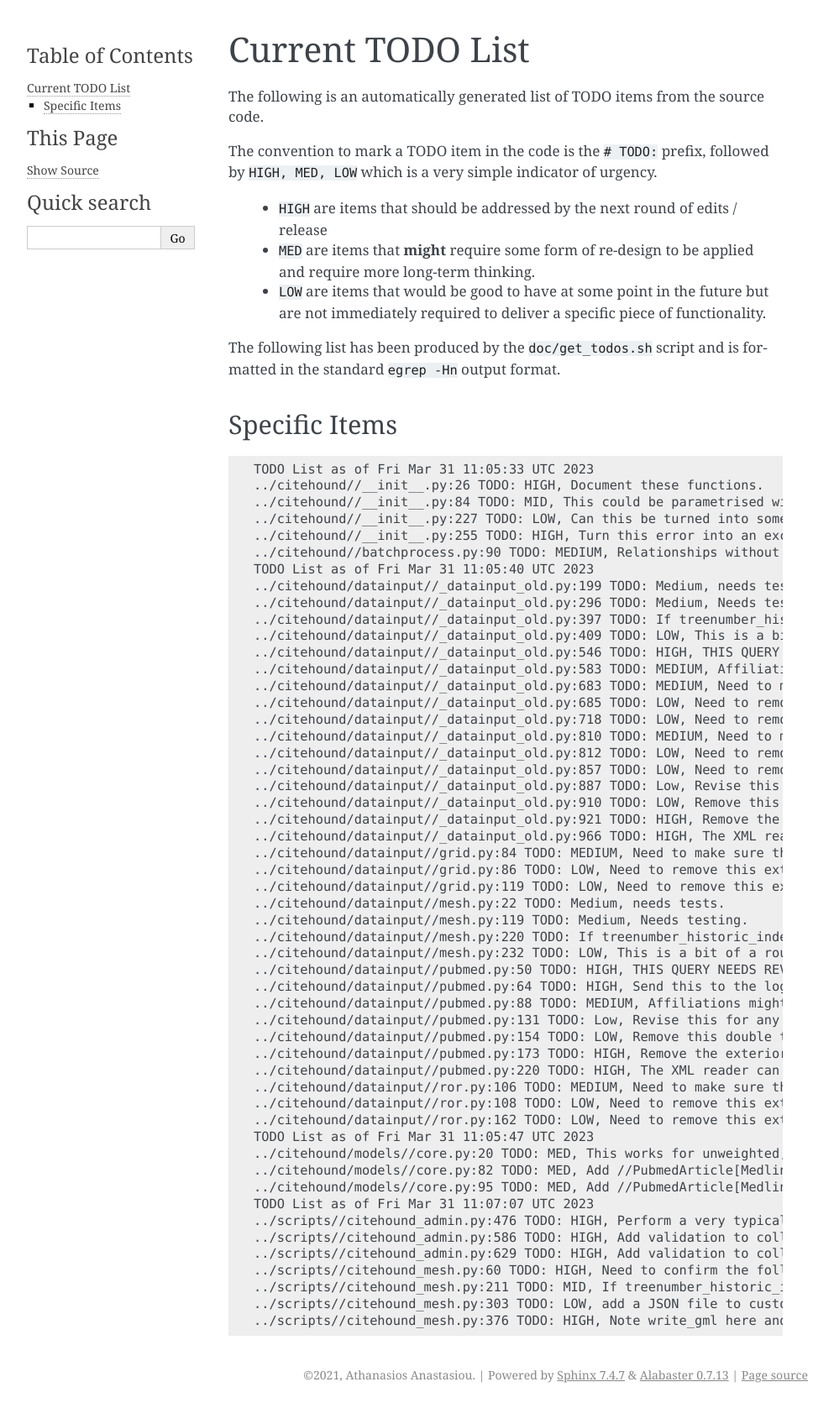
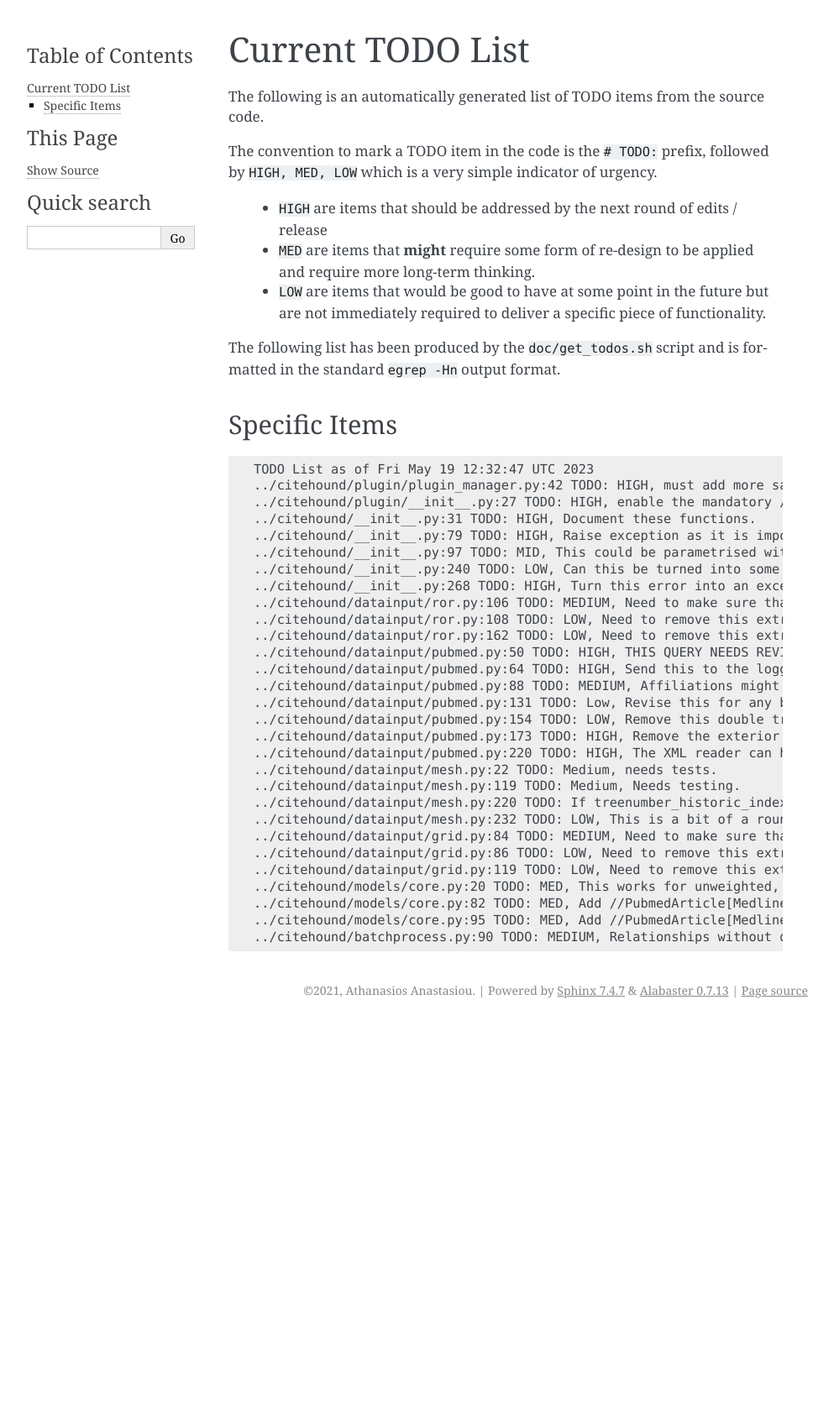
Before and after one commit to aanastasiou/citehound, a Sphinx documentation site: the page built from doc/source/current_todos.rst, in a window 1280 px wide. Shown: the whole page at 84% size, without its empty margins (148-1141 px from the left). Built offline with Sphinx 7.4.7, drawn with Linux system fonts in a browser that asks for light colours; after the commit the page ends 1219 px from its top, so only the background shows below that.

Commit message:
Updated todos from source

```diff
--- a/doc/source/todo_list.txt
+++ b/doc/source/todo_list.txt
@@ -1,52 +1,29 @@
-TODO List as of Fri Mar 31 11:05:33 UTC 2023
-../citehound//__init__.py:26 TODO: HIGH, Document these functions.
-../citehound//__init__.py:84 TODO: MID, This could be parametrised with an abstract class to count specific objects.
-../citehound//__init__.py:227 TODO: LOW, Can this be turned into some kind of map?
-../citehound//__init__.py:255 TODO: HIGH, Turn this error into an exception
-../citehound//batchprocess.py:90 TODO: MEDIUM, Relationships without data would lack a self._rel_data. But establishing it here would require an if on every "apply". So better split this into two classes
-TODO List as of Fri Mar 31 11:05:40 UTC 2023
-../citehound/datainput//_datainput_old.py:199 TODO: Medium, needs tests.
-../citehound/datainput//_datainput_old.py:296 TODO: Medium, Needs testing.
-../citehound/datainput//_datainput_old.py:397 TODO: If treenumber_historic_index is not just one for a given code, then this should be an error condition
-../citehound/datainput//_datainput_old.py:409 TODO: LOW, This is a bit of a roundabout way of saving something that was a dictionary as a list only to immediatelly read it back and re-create the dictionary. Revise.
-../citehound/datainput//_datainput_old.py:546 TODO: HIGH, THIS QUERY NEEDS REVISION and to become parametrisable by the user
-../citehound/datainput//_datainput_old.py:583 TODO: MEDIUM, Affiliations might be more than one (?)
-../citehound/datainput//_datainput_old.py:683 TODO: MEDIUM, Need to make sure that obsolete and redirected entries are handled appropriately.
-../citehound/datainput//_datainput_old.py:685 TODO: LOW, Need to remove this extra try, catch which deals with this issue https://github.com/neo4j-contrib/neomodel/issues/303
-../citehound/datainput//_datainput_old.py:718 TODO: LOW, Need to remove this extra try, catch which deals with this issue https://github.com/neo4j-contrib/neomodel/issues/303
-../citehound/datainput//_datainput_old.py:810 TODO: MEDIUM, Need to make sure that obsolete and redirected entries are handled appropriately.
-../citehound/datainput//_datainput_old.py:812 TODO: LOW, Need to remove this extra try, catch which deals with this issue https://github.com/neo4j-contrib/neomodel/issues/303
-../citehound/datainput//_datainput_old.py:857 TODO: LOW, Need to remove this extra try, catch which deals with this issue https://github.com/neo4j-contrib/neomodel/issues/303
-../citehound/datainput//_datainput_old.py:887 TODO: Low, Revise this for any better alternatives
-../citehound/datainput//_datainput_old.py:910 TODO: LOW, Remove this double try once the problems with neomodel are fixed
-../citehound/datainput//_datainput_old.py:921 TODO: HIGH, Remove the exterior list from the interior x["Affiliation"] once the code has been updated
-../citehound/datainput//_datainput_old.py:966 TODO: HIGH, The XML reader can have an internal "skip" step to be moving automatically to the next item if an item does not satisfy an internal criterion as it happens with the pubmed filters here.
-../citehound/datainput//grid.py:84 TODO: MEDIUM, Need to make sure that obsolete and redirected entries are handled appropriately.
-../citehound/datainput//grid.py:86 TODO: LOW, Need to remove this extra try, catch which deals with this issue https://github.com/neo4j-contrib/neomodel/issues/303
-../citehound/datainput//grid.py:119 TODO: LOW, Need to remove this extra try, catch which deals with this issue https://github.com/neo4j-contrib/neomodel/issues/303
-../citehound/datainput//mesh.py:22 TODO: Medium, needs tests.
-../citehound/datainput//mesh.py:119 TODO: Medium, Needs testing.
-../citehound/datainput//mesh.py:220 TODO: If treenumber_historic_index is not just one for a given code, then this should be an error condition
-../citehound/datainput//mesh.py:232 TODO: LOW, This is a bit of a roundabout way of saving something that was a dictionary as a list only to immediatelly read it back and re-create the dictionary. Revise.
-../citehound/datainput//pubmed.py:50 TODO: HIGH, THIS QUERY NEEDS REVISION and to become parametrisable by the user
-../citehound/datainput//pubmed.py:64 TODO: HIGH, Send this to the logging stream
-../citehound/datainput//pubmed.py:88 TODO: MEDIUM, Affiliations might be more than one (?)
-../citehound/datainput//pubmed.py:131 TODO: Low, Revise this for any better alternatives
-../citehound/datainput//pubmed.py:154 TODO: LOW, Remove this double try once the problems with neomodel are fixed
-../citehound/datainput//pubmed.py:173 TODO: HIGH, Remove the exterior list from the interior x["Affiliation"] once the code has been updated
-../citehound/datainput//pubmed.py:220 TODO: HIGH, The XML reader can have an internal "skip" step to be moving automatically to the next item if an item does not satisfy an internal criterion as it happens with the pubmed filters here.
-../citehound/datainput//ror.py:106 TODO: MEDIUM, Need to make sure that obsolete and redirected entries are handled appropriately.
-../citehound/datainput//ror.py:108 TODO: LOW, Need to remove this extra try, catch which deals with this issue https://github.com/neo4j-contrib/neomodel/issues/303
-../citehound/datainput//ror.py:162 TODO: LOW, Need to remove this extra try, catch which deals with this issue https://github.com/neo4j-contrib/neomodel/issues/303
-TODO List as of Fri Mar 31 11:05:47 UTC 2023
-../citehound/models//core.py:20 TODO: MED, This works for unweighted, propertyless edges that denote a simple association. But to denote that this edge is part of a graph, we need more information associated with this edge. If the edge model cannot be extended, this field should be turned into a JSON field with a given format.
-../citehound/models//core.py:82 TODO: MED, Add //PubmedArticle[MedlineCitation/Article/AuthorList/Author[Identifier[@Source="ORCID"]]
-../citehound/models//core.py:95 TODO: MED, Add //PubmedArticle[MedlineCitation/Article/AuthorList/Author[Identifier[@Source="ORCID"]]/AffiliationInfo/Identifier[@Source="GRID"]]
-TODO List as of Fri Mar 31 11:07:07 UTC 2023
-../scripts//citehound_admin.py:476 TODO: HIGH, Perform a very typical validation for [A-Z_][A-Z_]* pattern on collection_name
-../scripts//citehound_admin.py:586 TODO: HIGH, Add validation to collection_name here for [A-Z_][A-Z_]*
-../scripts//citehound_admin.py:629 TODO: HIGH, Add validation to collection_name here for [A-Z_][A-Z_]*
-../scripts//citehound_mesh.py:60 TODO: HIGH, Need to confirm the following note (there is a script about it already).
-../scripts//citehound_mesh.py:211 TODO: MID, If treenumber_historic_index is not just one for a given code, then this should be an error condition
-../scripts//citehound_mesh.py:303 TODO: LOW, add a JSON file to customise the appearance of the network (node_colour, edge_colour, thinckness, etc)
-../scripts//citehound_mesh.py:376 TODO: HIGH, Note write_gml here and adjust once this is addressed: https://github.com/networkx/networkx/discussions/5233
+TODO List as of Fri May 19 12:32:47 UTC 2023
+../citehound/plugin/plugin_manager.py:42 TODO: HIGH, must add more sanitation to a_plugin
+../citehound/plugin/__init__.py:27 TODO: HIGH, enable the mandatory / optional value passing
+../citehound/__init__.py:31 TODO: HIGH, Document these functions.
+../citehound/__init__.py:79 TODO: HIGH, Raise exception as it is impossible to initialise the required objects
+../citehound/__init__.py:97 TODO: MID, This could be parametrised with an abstract class to count specific objects.
+../citehound/__init__.py:240 TODO: LOW, Can this be turned into some kind of map?
+../citehound/__init__.py:268 TODO: HIGH, Turn this error into an exception
+../citehound/datainput/ror.py:106 TODO: MEDIUM, Need to make sure that obsolete and redirected entries are handled appropriately.
+../citehound/datainput/ror.py:108 TODO: LOW, Need to remove this extra try, catch which deals with this issue https://github.com/neo4j-contrib/neomodel/issues/303
+../citehound/datainput/ror.py:162 TODO: LOW, Need to remove this extra try, catch which deals with this issue https://github.com/neo4j-contrib/neomodel/issues/303
+../citehound/datainput/pubmed.py:50 TODO: HIGH, THIS QUERY NEEDS REVISION and to become parametrisable by the user
+../citehound/datainput/pubmed.py:64 TODO: HIGH, Send this to the logging stream
+../citehound/datainput/pubmed.py:88 TODO: MEDIUM, Affiliations might be more than one (?)
+../citehound/datainput/pubmed.py:131 TODO: Low, Revise this for any better alternatives
+../citehound/datainput/pubmed.py:154 TODO: LOW, Remove this double try once the problems with neomodel are fixed
+../citehound/datainput/pubmed.py:173 TODO: HIGH, Remove the exterior list from the interior x["Affiliation"] once the code has been updated
+../citehound/datainput/pubmed.py:220 TODO: HIGH, The XML reader can have an internal "skip" step to be moving automatically to the next item if an item does not satisfy an internal criterion as it happens with the pubmed filters here.
+../citehound/datainput/mesh.py:22 TODO: Medium, needs tests.
+../citehound/datainput/mesh.py:119 TODO: Medium, Needs testing.
+../citehound/datainput/mesh.py:220 TODO: If treenumber_historic_index is not just one for a given code, then this should be an error condition
+../citehound/datainput/mesh.py:232 TODO: LOW, This is a bit of a roundabout way of saving something that was a dictionary as a list only to immediatelly read it back and re-create the dictionary. Revise.
+../citehound/datainput/grid.py:84 TODO: MEDIUM, Need to make sure that obsolete and redirected entries are handled appropriately.
+../citehound/datainput/grid.py:86 TODO: LOW, Need to remove this extra try, catch which deals with this issue https://github.com/neo4j-contrib/neomodel/issues/303
+../citehound/datainput/grid.py:119 TODO: LOW, Need to remove this extra try, catch which deals with this issue https://github.com/neo4j-contrib/neomodel/issues/303
+../citehound/models/core.py:20 TODO: MED, This works for unweighted, propertyless edges that denote a simple association. But to denote that this edge is part of a graph, we need more information associated with this edge. If the edge model cannot be extended, this field should be turned into a JSON field with a given format.
+../citehound/models/core.py:82 TODO: MED, Add //PubmedArticle[MedlineCitation/Article/AuthorList/Author[Identifier[@Source="ORCID"]]
+../citehound/models/core.py:95 TODO: MED, Add //PubmedArticle[MedlineCitation/Article/AuthorList/Author[Identifier[@Source="ORCID"]]/AffiliationInfo/Identifier[@Source="GRID"]]
+../citehound/batchprocess.py:90 TODO: MEDIUM, Relationships without data would lack a self._rel_data. But establishing it here would require an if on every "apply". So better split this into two classes
```
Also changed, not shown: 2 other files.
